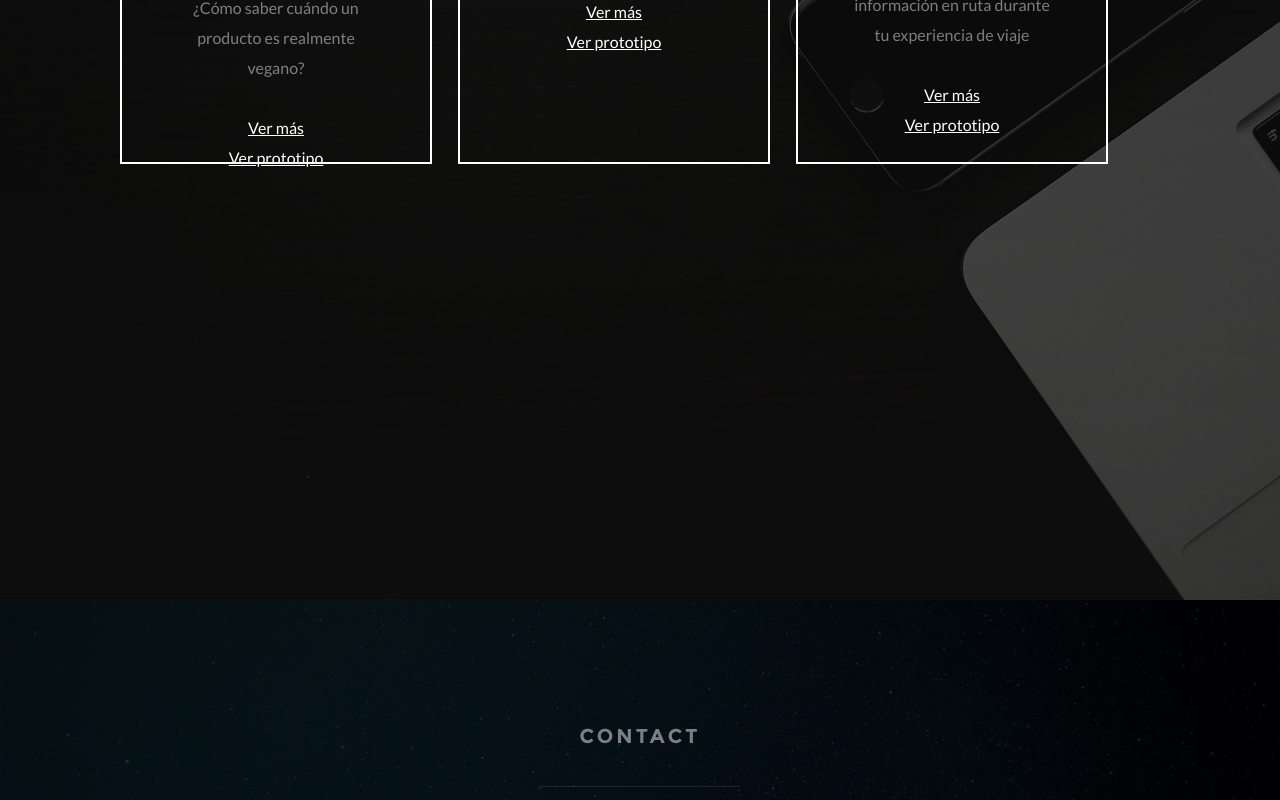
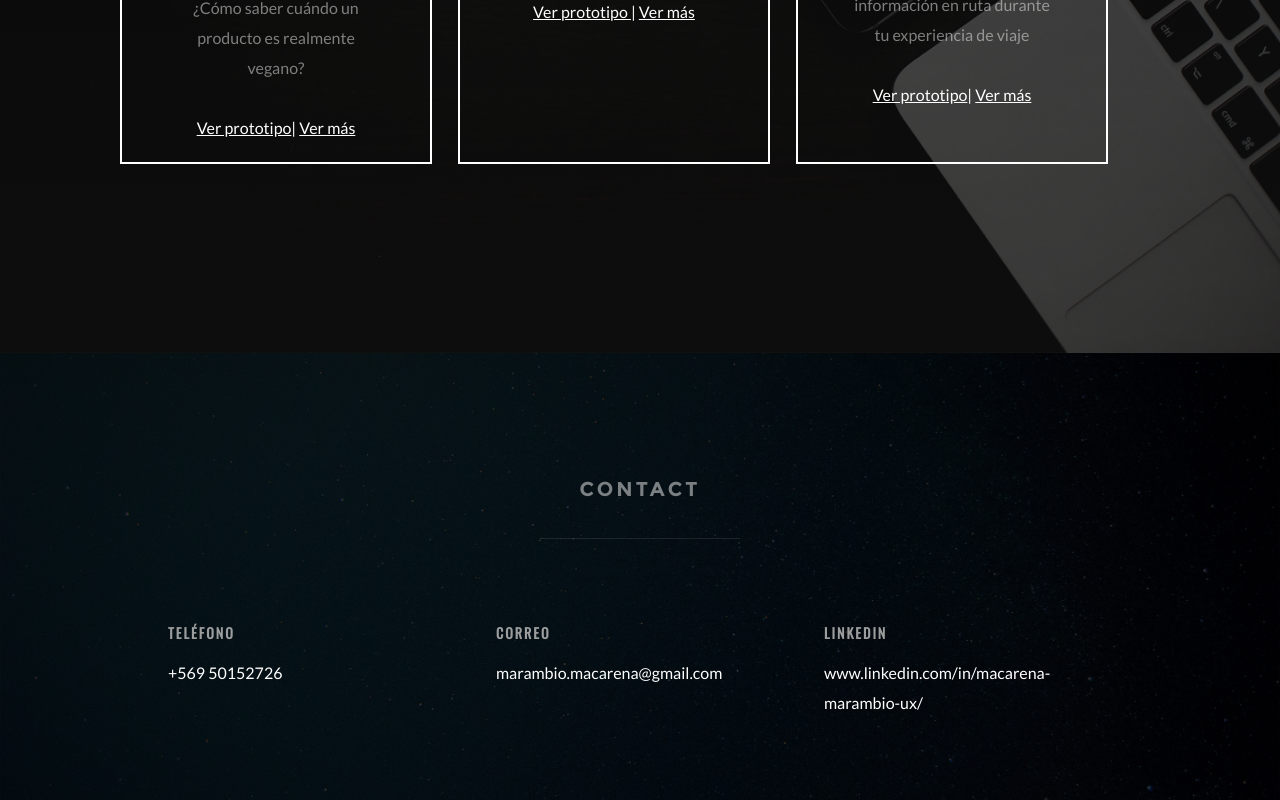
Before and after one commit to macamarambio/macamarambio.github.io, a plain HTML site: page index.html in a window 1280 px wide. Shown: the part 1351-2151 px from the top of the page. Drawn offline with nearby package versions, Linux system fonts and the light colour scheme.

Commit message:
espacios vacios

```diff
--- a/css/main.css
+++ b/css/main.css
@@ -1888,10 +1888,10 @@ html[data-useragent*='MSIE 10.0'] .scrolldown,
   -webkit-background-size: cover;
   -moz-background-size: cover;
   background-size: cover;
-  min-height: 800px;
   position: relative;
   padding: 15rem 0 15rem;
   color: rgba(255, 255, 255, 0.3);
+  height: 900px;
 }
 #services .overlay {
   position: absolute;
@@ -1985,6 +1985,7 @@ html[data-useragent*='MSIE 10.0'] .scrolldown,
   #services {
     padding: 12rem 0 12rem;
     width: 100%
+    height: 1400px;
   }
   #services .services-content {
     max-width: 550px;
@@ -2013,6 +2014,9 @@ html[data-useragent*='MSIE 10.0'] .scrolldown,
   }
 }
 @media only screen and (max-width: 400px) {
+  #services{
+        height:1400px;
+  }
   #services .services-list .service-item {
     padding: 10px;
     width: 100%
--- a/index.html
+++ b/index.html
@@ -120,8 +120,8 @@
                 <img class="img-proyect" src="images/Copia de logo.png" alt="vegan">
                 <div>
                   <p>¿Cómo saber cuándo un producto es realmente vegano? </p>
-                  <a href="https://github.com/macamarambio/vegan/blob/master/README.md" target="_blank">Ver más</a> <br>
-                  <a href="https://macamarambio.github.io/vegan" target="_blank">Ver prototipo</a>
+                  <a href="https://macamarambio.github.io/vegan" target="_blank">   Ver prototipo</a><span>|</span>
+                  <a href="https://github.com/macamarambio/vegan/blob/master/README.md" target="_blank">Ver más</a>
                 </div>
               </div>
         </div> <!-- end bgrid vegan -->
@@ -131,8 +131,8 @@
                 <img class="img-proyect" src="images/misitio.png" alt="MiSitio">
                 <div>
                   <p>Banco para millennials</p>
-                  <a href="https://github.com/macamarambio/MiSitio/blob/master/README.md" target="_blank">Ver más</a> <br>
-                  <a href="https://macamarambio.github.io/MiSitio" target="_blank">Ver prototipo</a>
+                  <a href="https://macamarambio.github.io/MiSitio" target="_blank">Ver prototipo  </a><span>|</span>
+                  <a href="https://github.com/macamarambio/MiSitio/blob/master/README.md" target="_blank">Ver más</a>
                 </div>
               </div>
         </div> <!-- end bgrid vegan -->
@@ -142,8 +142,8 @@
                 <img class="img-proyect" src="images/bustrack.png" alt="BusTrack">
                 <div>
                   <p>Verifica los tiempos de llegada de tu bus y obtén información en ruta durante tu experiencia de viaje</p>
-                  <a href="https://github.com/macamarambio/BusTrack/blob/master/README.md" target="_blank">Ver más</a> <br>
-                  <a href="" target="_blank">Ver prototipo</a>
+                  <a href="" target="_blank">   Ver prototipo</a><span>|</span>
+                  <a href="https://github.com/macamarambio/BusTrack/blob/master/README.md" target="_blank">Ver más</a>
                 </div>
               </div>
         </div> <!-- end bgrid vegan -->
```
